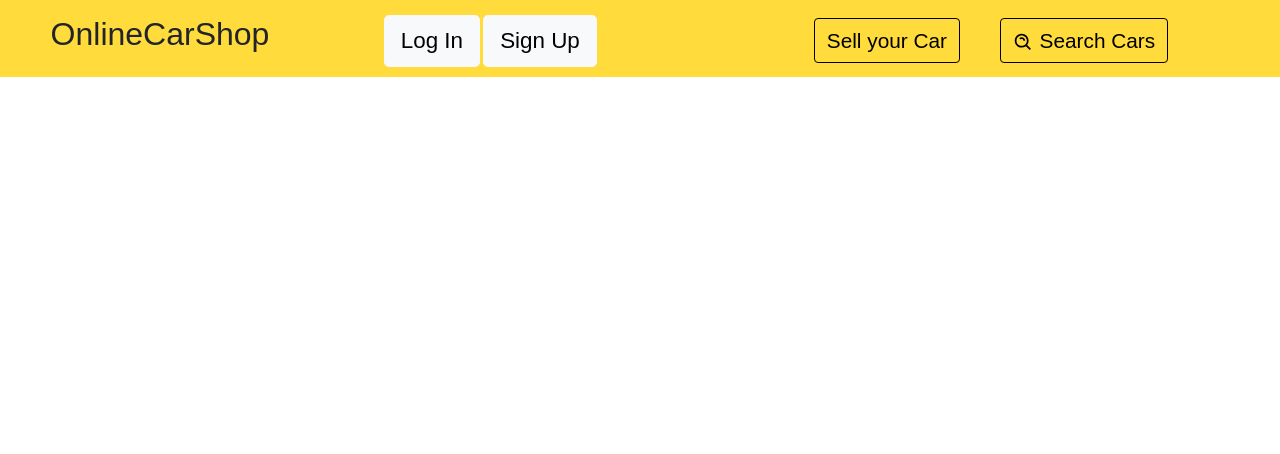
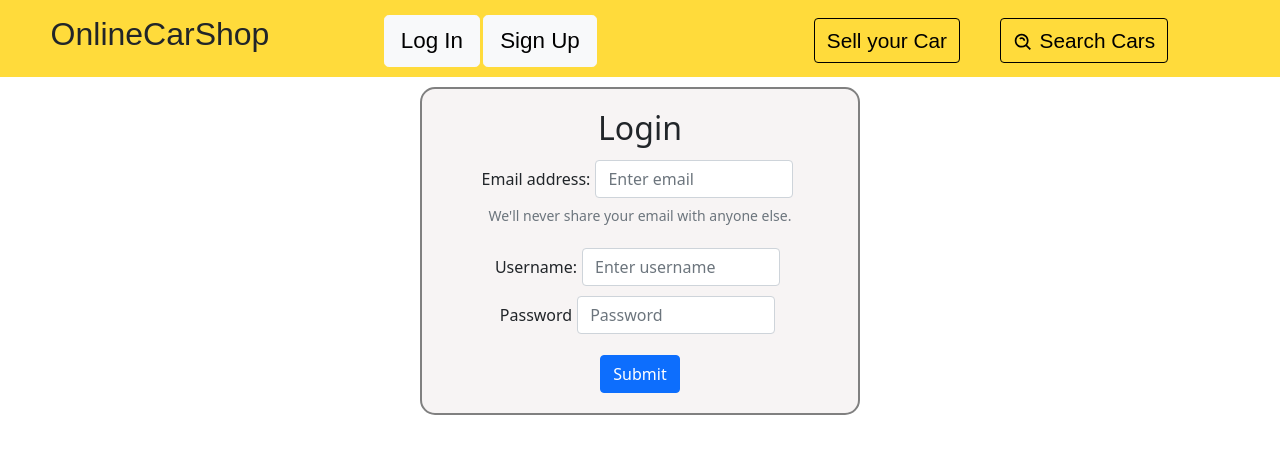
Before and after one commit to rm-prog/OnlineCarShop, a React (Create React App) app: page /login in a window 1280 px wide. Shown: the top 454 px of the page. Built offline with nearby package versions, Linux system fonts and the light colour scheme; a web font is replaced by a local one.

Commit message:
created loginForm

```diff
--- a/src/App.js
+++ b/src/App.js
@@ -10,6 +10,7 @@ import {
 
 import Home from './routes/Home'
 import SearchCar from './routes/SearchCar'
+import Login from "./routes/Login"
 import HeaderNav from './components/HeaderNav'
 
 const App = () => {
@@ -22,6 +23,7 @@ const App = () => {
           <Routes>
             <Route exact path="/" element={<Home/>} />
             <Route exact path="/search" element={<SearchCar/>} />
+            <Route exact path="/login" element={<Login />} />
           </Routes>
         </Router>
         )
--- /dev/null
+++ b/src/routes/Login.jsx
@@ -0,0 +1,59 @@
+import { Form,
+        FormGroup,
+        FormLabel,
+        FormControl,
+        FormText,
+        Button } from "react-bootstrap"
+import { Link } from "react-router-dom"
+
+const Login = () => {
+
+    //  CSS styles
+
+    const formStyle = {
+        border: "2px grey solid",
+        borderRadius: "15px",
+        margin: "10px",
+        width: "440px",
+        padding: "20px",
+        backgroundColor: "#F7F4F4",
+    }
+
+    const formControlStyle = {
+        width: "50%",
+        display: "inline-block",
+        margin: "5px"
+    }
+
+    return (
+        <center>
+            <div style={formStyle}>
+                <Form>
+                    <h2>Login</h2>
+                    <FormGroup className="mb-3" controlId="formBasicEmail">
+                        <FormLabel>Email address:</FormLabel>
+                        <FormControl type="email" style={formControlStyle} placeholder="Enter email" /> <br />
+                        <FormText className="text-muted">
+                            We'll never share your email with anyone else.
+                        </FormText>
+                    </FormGroup>
+                    <FormGroup>
+                        <FormLabel>Username:</FormLabel>
+                        <FormControl type="text" style={formControlStyle} placeholder="Enter username" /> <br />
+                    </FormGroup>
+                    <FormGroup className="mb-3" controlId="formBasicPassword">
+                        <FormLabel>Password</FormLabel>
+                        <FormControl type="password" style={formControlStyle} placeholder="Password" />
+                    </FormGroup>
+                    <Link to='/' style={{ color: "inherit",textDecoration: "none" }}>
+                        <Button variant="primary" type="button">
+                            Submit
+                        </Button>
+                    </Link>
+                </Form>
+            </div>
+        </center>
+    )
+}
+
+export default Login
```
